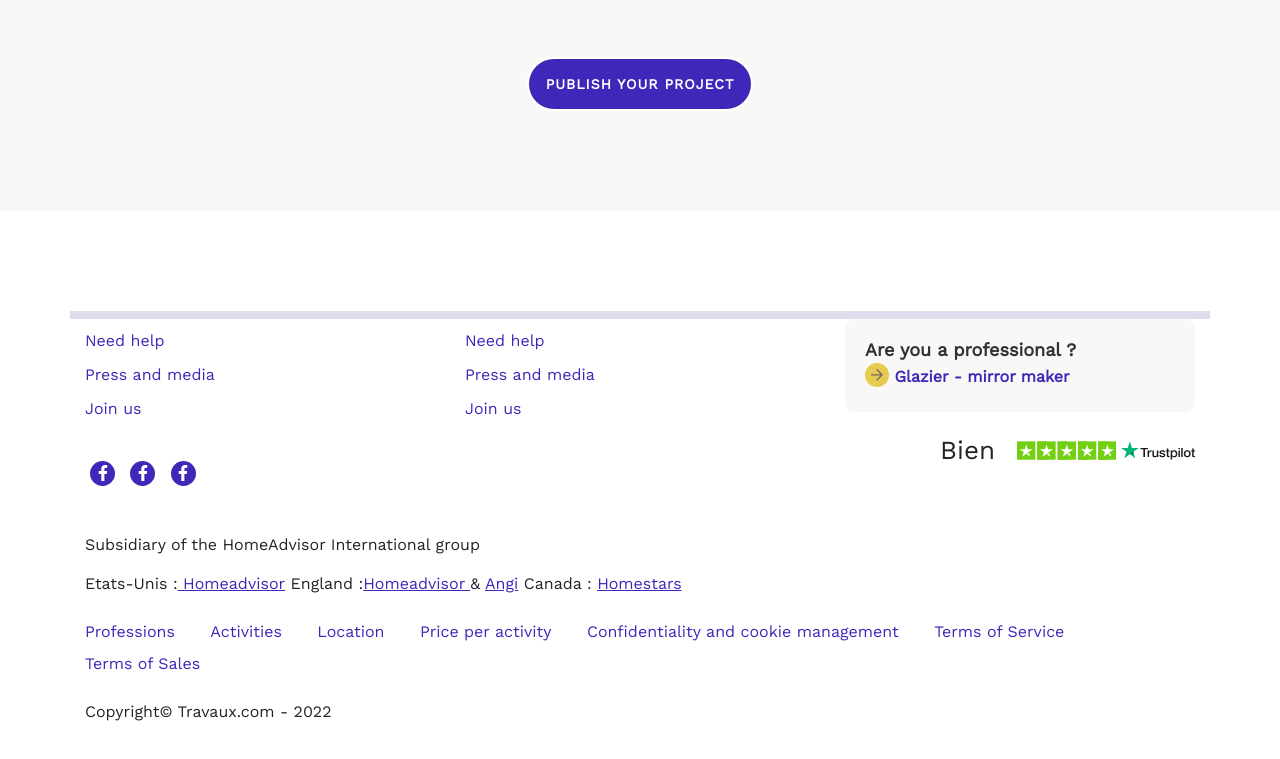
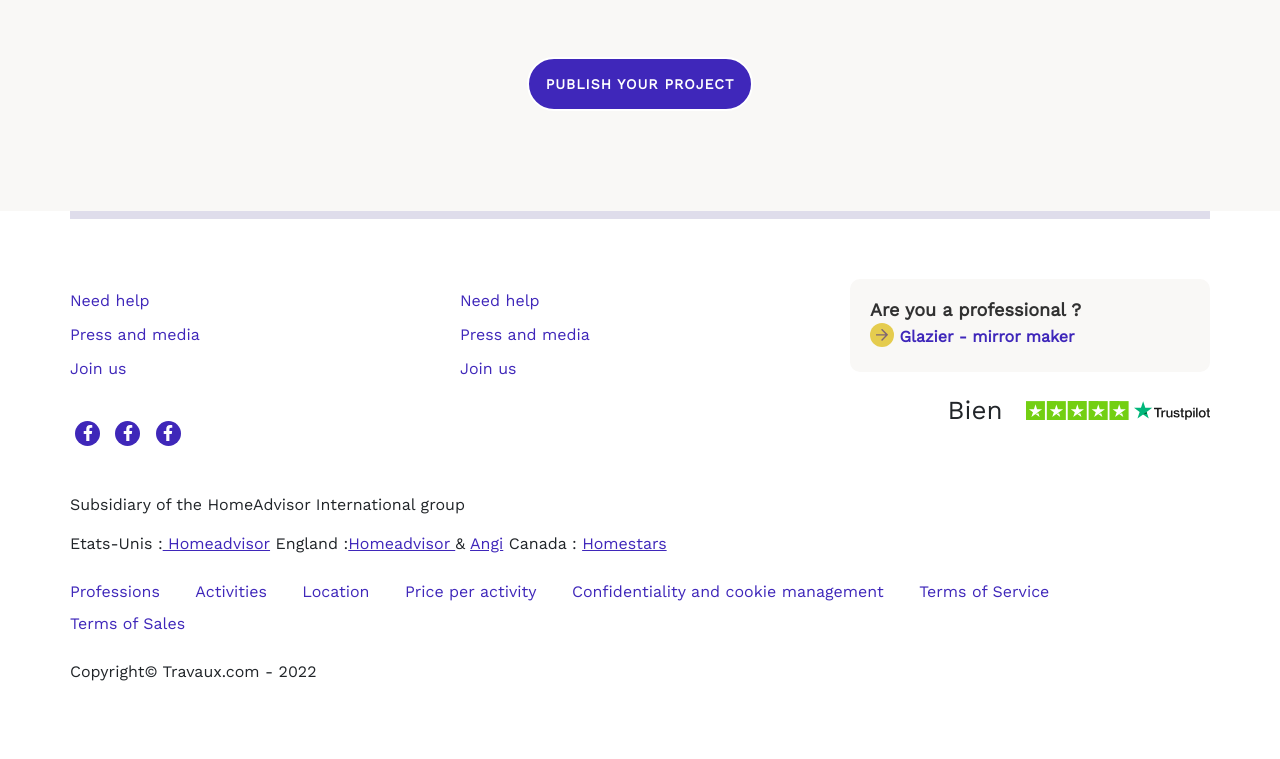
Before and after one commit to Taukir-Ch/indainfoodecommerce, a plain HTML site: page index.html in a window 1280 px wide. Shown: the part 4279-5038 px from the top of the page. Drawn offline with nearby package versions, Linux system fonts and the light colour scheme.

Commit message:
change on footer

```diff
--- a/index.html
+++ b/index.html
@@ -66,7 +66,7 @@
                                         </li>
                                         <li><a href="">Login
                                             </a></li>
-                                        <li><a class="active" href="/registration.html">Register as a professional
+                                        <li><a class="active" href="registration.html">Register as a professional
                                             </a></li>
                                     </ul>
                                 </nav>
@@ -1182,13 +1182,13 @@
         </section>
 
     </main>
-    <footer class="p-wrapper">
+    <footer>
         <div class="container devider_bottom">
             <div class="row">
                 <div class="col-md-12"></div>
             </div>
         </div>
-        <div class="container">
+        <div class="container p-wrapper">
             <div class="row">
                 <div class="col-md-4">
                     <div class="foter_menu-wrapper">
```
